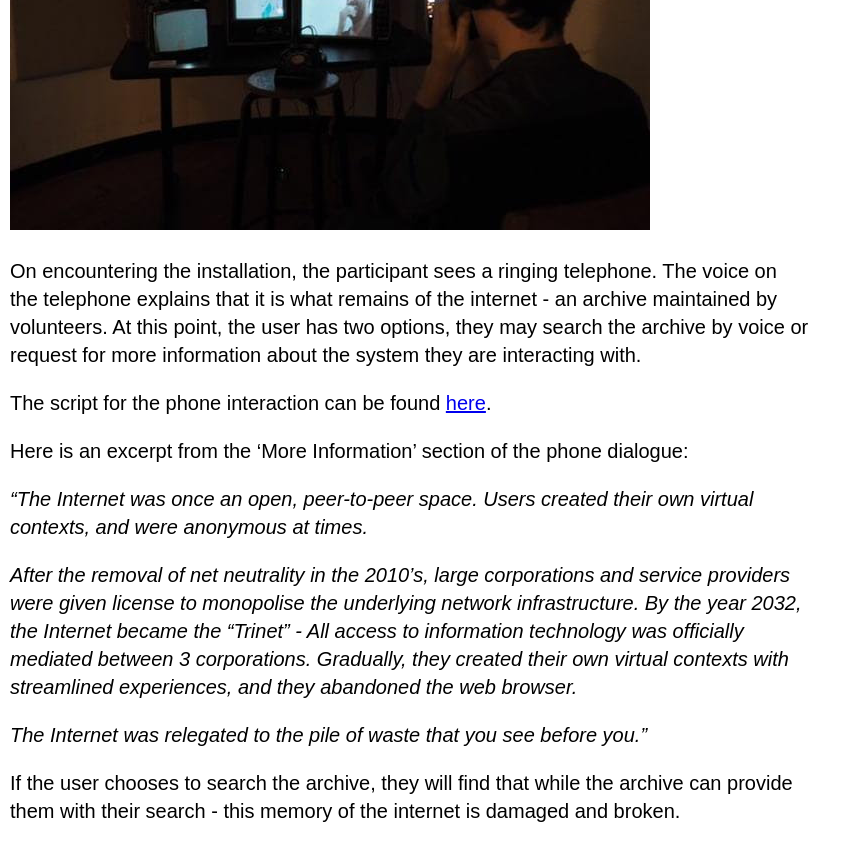
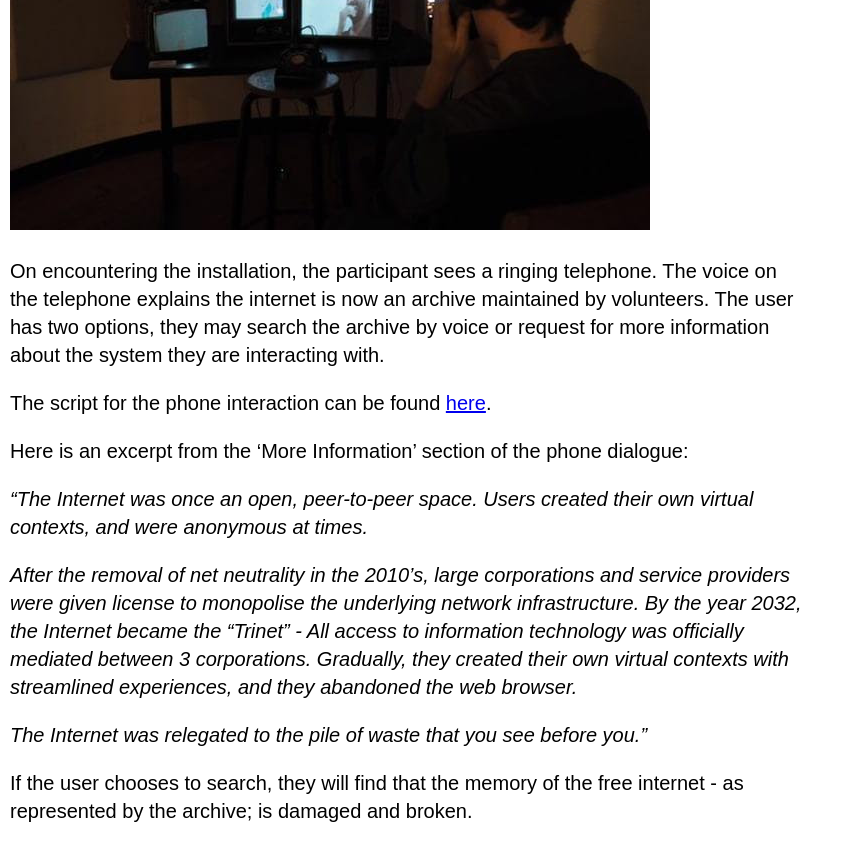
Before and after one commit to samhains/samhains.github.io, a Jekyll site: the page built from _projects/2077-open-internet-archive.md, in a window 1280 px wide and 1400 px high, scrolled down 453 px, cut to the strip 0-841 px from the top of the window. Shown: the whole strip, without its empty margins (0-861 px from the left). Built offline with Jekyll 4.4.1, drawn with Linux system fonts in a browser that asks for light colours; nearby versions of some CDN libraries; some of the changed text lies outside the part shown.

Commit message:
aadfadfad

```diff
--- a/_projects/2077-open-internet-archive.md
+++ b/_projects/2077-open-internet-archive.md
@@ -8,7 +8,7 @@ date: 2017-12-08 11:37:34 +0000
 
 ![](/assets/2077/1.jpg)
 
-On encountering the installation, the participant sees a ringing telephone. The voice on the telephone explains that it is what remains of the internet - an archive maintained by volunteers. At this point, the user has two options, they may search the archive by voice or request for more information about the system they are interacting with.
+On encountering the installation, the participant sees a ringing telephone. The voice on the telephone explains the internet is now an archive maintained by volunteers. The user has two options, they may search the archive by voice or request for more information about the system they are interacting with.
 
 The script for the phone interaction can be found <a href="http://samhains.com/2077_telephone_script.html" target="_blank">here</a>.
 
@@ -20,8 +20,8 @@ Here is an excerpt from the 'More Information' section of the phone dialogue:
 
 <i>The Internet was relegated to the pile of waste that you see before you."</i>
 
-If the user chooses to search the archive, they will find that while the archive can provide them with their search - this memory of the internet is damaged and broken.
+If the user chooses to search, they will find that the memory of the free internet - as represented by the archive; is damaged and broken.
 
 {% include vimeo-player.html id=247820730 %}
 
-In this possible future, the internet and the dream of a virtual-utopia has been discarded and has joined the pile of anachronistic 'junk'.
+In this possible future, the internet and the dream of a virtual-utopia has been discarded as it joins the pile of anachronistic 'junk' you see before you.
```
